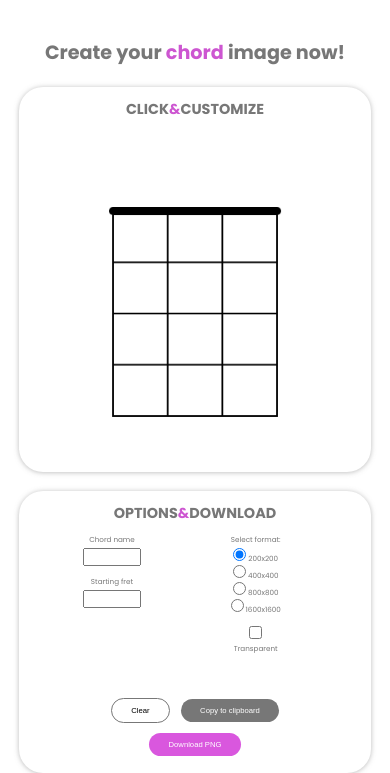
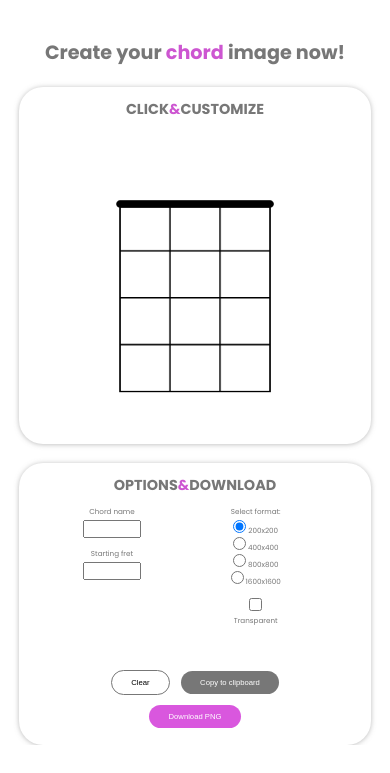
Before and after one commit to rogierwiertz/Ukelele-Chord-Diagram-Maker, a plain HTML site: page index.html in a window 390 px wide. Shown: the part 821-1594 px from the top of the page. After the commit the page ends 1566 px from the top, so only its background shows below. Drawn offline with Linux system fonts and the light colour scheme.

Commit message:
Update styles.css

```diff
--- a/styles.css
+++ b/styles.css
@@ -192,7 +192,7 @@ body {
   .app__content {
     grid-template-columns: 1fr; } }
 
-@media screen and (max-width: 400px) {
+@media screen and (max-width: 500px) {
   html {
     font-size: 30%; }
   .base-card {
@@ -200,6 +200,6 @@ body {
     .base-card__title {
       font-size: 3rem; }
   #canvas {
-    max-width: 100%; }
+    max-width: 300px; }
   header .btn {
     font-size: 3.5rem; } }
```
